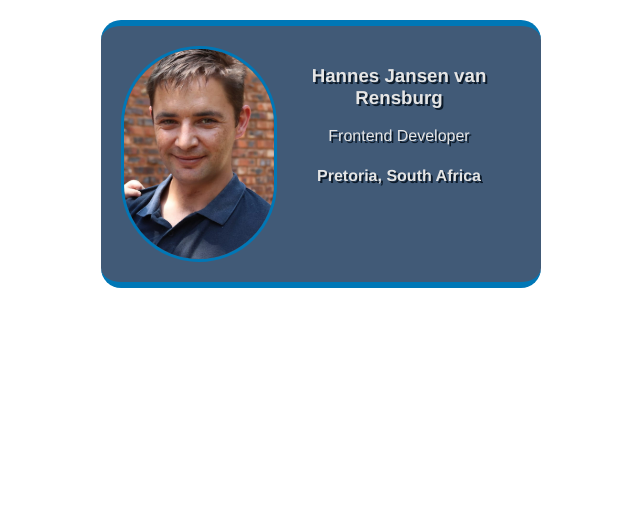
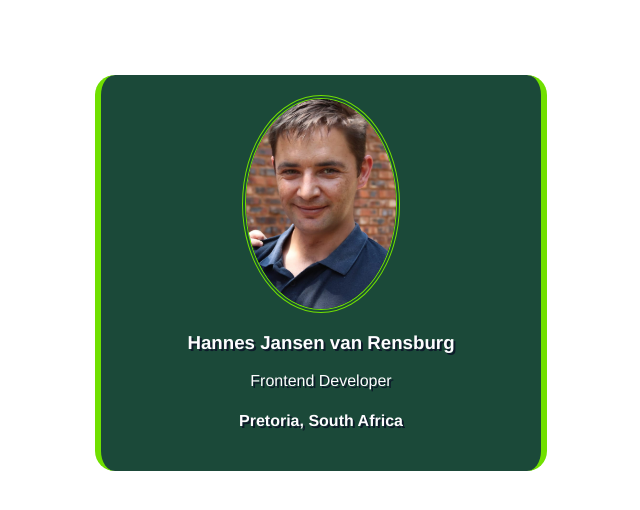
Before and after one commit to JvR-Hannes/business-card, a website built with Vite: page index.html in a window 1280 px wide. Shown: the whole page, without its empty margins (319-959 px from the left). Built offline with nearby package versions, Linux system fonts and the light colour scheme.

Commit message:
Made some CSS tweaks

```diff
--- a/index.html
+++ b/index.html
@@ -1,15 +1,24 @@
 <html>
+
 <head>
+    <link rel="apple-touch-icon" sizes="180x180" href="/apple-touch-icon.png">
+    <link rel="icon" type="image/png" sizes="32x32" href="/favicon-32x32.png">
+    <link rel="icon" type="image/png" sizes="16x16" href="/favicon-16x16.png">
+    <link rel="manifest" href="/site.webmanifest">
     <link rel="stylesheet" href="styles.css" />
 </head>
+
 <body>
     <div class="card">
+        <div class="avatar-container">
             <img class="avatar" src="images/hannes.jpg">
-            <div >
+        </div>
+        <div>
             <h3>Hannes Jansen van Rensburg</h3>
             <p>Frontend Developer</p>
             <h4>Pretoria, South Africa</h4>
         </div>
     </div>
 </body>
+
 </html>
--- a/styles.css
+++ b/styles.css
@@ -1,17 +1,15 @@
 body {
-    margin: 20px;
-    /*
-    Challenge:
-    Find a web safe font you like, and add it
-    to your card.
-    */
+    margin: 50px auto;
+    padding: 25px 20px;
     font-family: Helvetica, Arial, sans-serif;
+    font-size: 16px;
 }
 
 .avatar {
     width: 150px;
-    border-radius: 80px;
-    border: 3px solid #0077b6;
+    border-radius: 50%;
+    border: 4px double #70E000;
+    margin: 0 auto auto auto;
 }
 
 .card {
@@ -19,24 +17,24 @@ body {
     margin: 0 auto;
     padding: 20px;
     display: flex;
-    justify-content: space-around;
+    flex-direction: column;
+    align-items: center;
     text-align: center;
-    background: #415a77;
-    color: #e5e5e5;
-    border-bottom: 6px solid #0077b6;
-    border-top: 6px solid #0077b6;
+    background: #1B4939;
+    color: #FDFCFE;
+    border-right: 6px solid #70E000;
+    border-left: 6px solid #70E000;
     border-radius: 20px;
     text-shadow: 2px 2px #0d1b2a;
-
-    /*
-    Challenge:
-    Find a color palette you like on Coolors.co
-    and use it in your business card.
-     */
 }
 
-.border-blue {
-    border: 1px dotted blue;
+h3:hover,
+p:hover,
+h3:focus,
+p:focus {
+    color: #70E000;
+    text-decoration: underline;
+    font-size: 22px;
 }
 
 /*
```
Also changed, not shown: android-chrome-192x192.png (added), android-chrome-512x512.png (added), apple-touch-icon.png (added), favicon-16x16.png (added), favicon-32x32.png (added), favicon.ico (added), site.webmanifest (added). Lines whose indentation alone changed are shown as unchanged.
